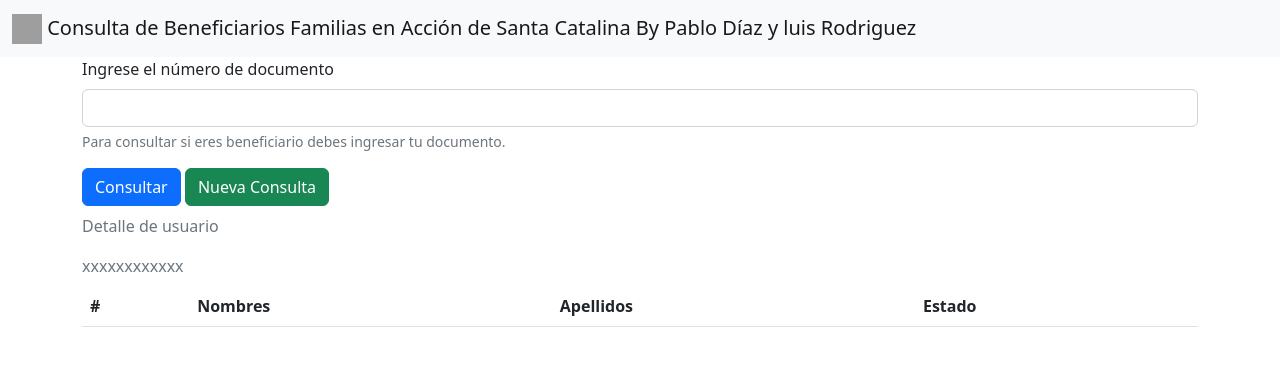
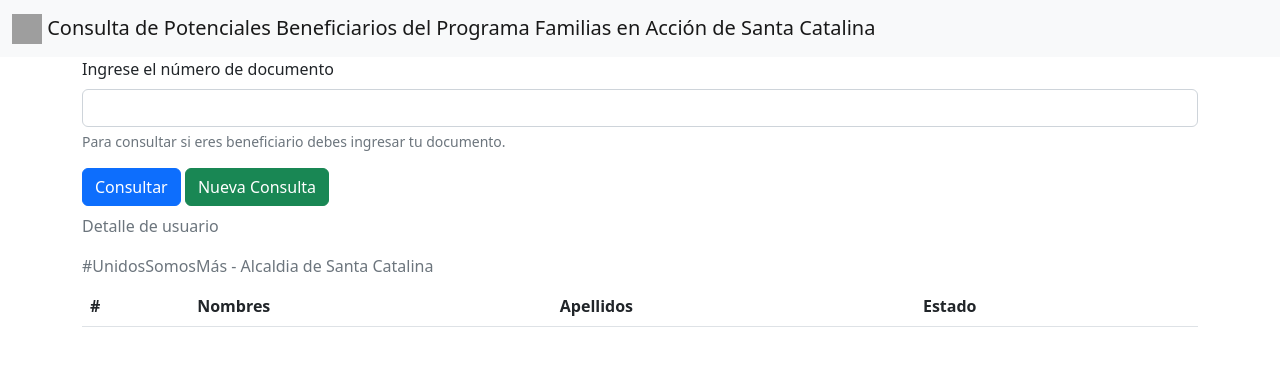
Before and after one commit to Pablodg76/ConsultaBeneficiariosSantaCatalina, a plain HTML site: page index.html in a window 1280 px wide. Drawn offline with nearby package versions, Linux system fonts and the light colour scheme; grey boxes are pictures that could not be loaded.

Commit message:
Update index.html

```diff
--- a/index.html
+++ b/index.html
@@ -18,8 +18,7 @@
                 <a class="navbar-brand" href="#">
                     <img src="https://www.cartago.gov.co/wp-content/uploads/2021/08/logo-fa.jpg" alt="" width="30" height="30"
                         class="d-inline-block align-text-top">
-                    Consulta de Beneficiarios Familias en Acción de Santa Catalina
-                    By Pablo Díaz y luis Rodriguez
+                    Consulta de Potenciales Beneficiarios del Programa Familias en Acción de Santa Catalina
                 </a>
             </div>
         </nav>
@@ -50,9 +49,8 @@
                                     <th scope="col">Estado</th>
                                 </tr>
                             </thead>
-                            <caption>xxxxxxxxxxxx</caption>
                             <tbody class="loadData">
-
+                            <caption>#UnidosSomosMás - Alcaldia de Santa Catalina</caption>
                             </tbody>
                         </table>
                     </div>
```
